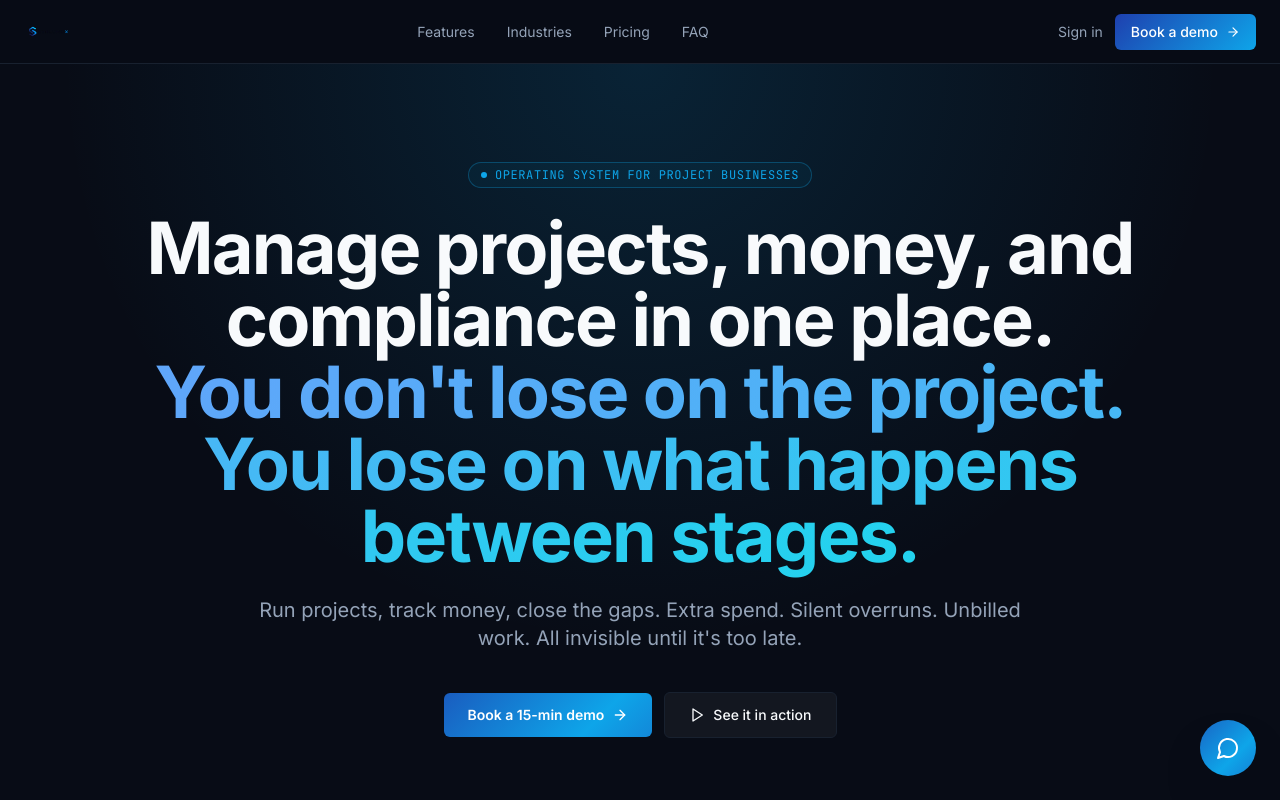
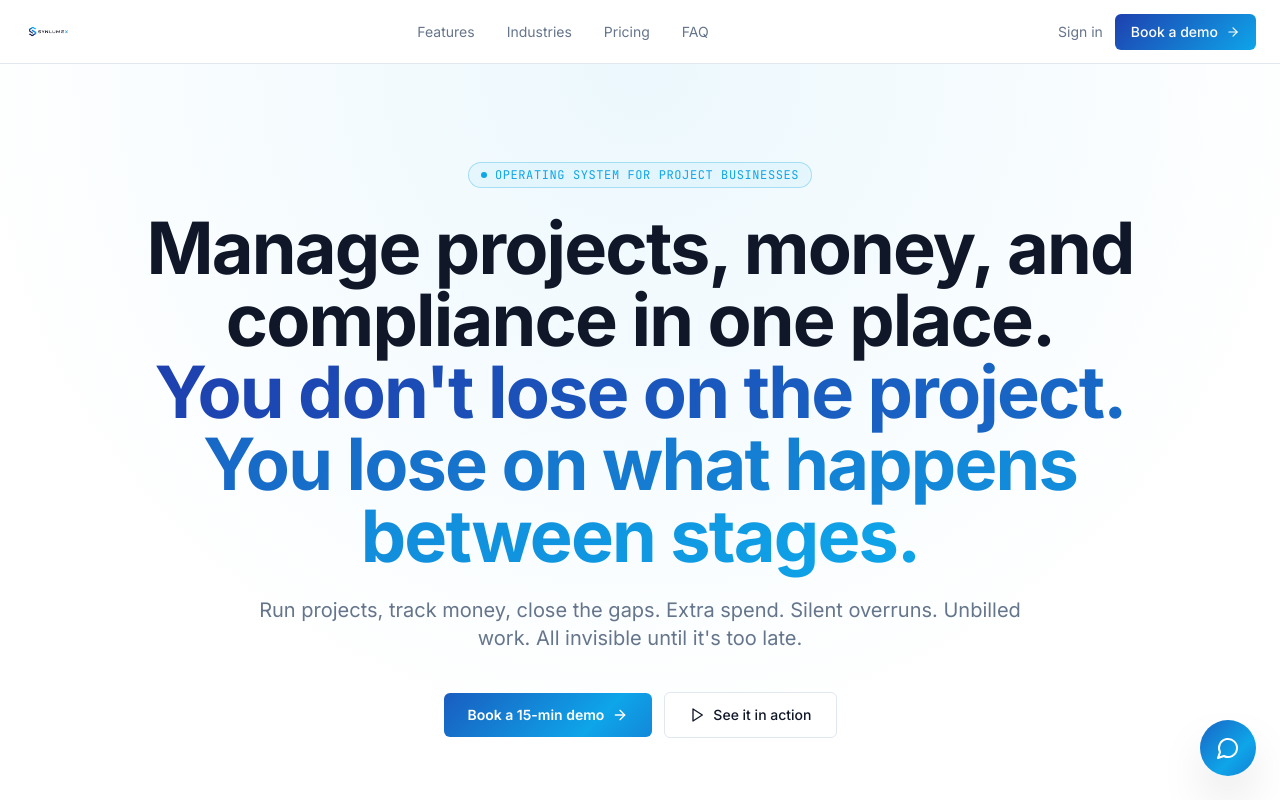
Before and after one commit to Collabify-org/synlumex-intel, a Next.js app: page / in a window 1280 px wide. Shown: the top 800 px of the page. Built offline with nearby package versions, Linux system fonts and the light colour scheme.

Commit message:
Update globals.css

```diff
--- a/app/globals.css
+++ b/app/globals.css
@@ -6,7 +6,41 @@
 
 @layer base {
   :root {
-    /* Core surfaces */
+    /* LIGHT THEME (default) */
+    --background: 0 0% 100%;
+    --foreground: 222 47% 11%;
+
+    --card: 0 0% 100%;
+    --card-foreground: 222 47% 11%;
+
+    --popover: 0 0% 100%;
+    --popover-foreground: 222 47% 11%;
+
+    /* Primary = SYNLUMEX cobalt */
+    --primary: 224 76% 40%;
+    --primary-foreground: 0 0% 100%;
+
+    --secondary: 210 40% 96%;
+    --secondary-foreground: 222 47% 11%;
+
+    --muted: 210 40% 96%;
+    --muted-foreground: 215 16% 47%;
+
+    --accent: 199 89% 48%;
+    --accent-foreground: 0 0% 100%;
+
+    --destructive: 0 72% 51%;
+    --destructive-foreground: 0 0% 100%;
+
+    --border: 214 32% 91%;
+    --input: 214 32% 91%;
+    --ring: 199 89% 48%;
+
+    --radius: 0.5rem;
+  }
+
+  /* DARK HERO override — applied via .dark-hero wrapper */
+  .dark-hero {
     --background: 222 47% 6%;
     --foreground: 210 40% 98%;
 
@@ -16,27 +50,14 @@
     --popover: 220 30% 9%;
     --popover-foreground: 210 40% 98%;
 
-    /* Primary = SYNLUMEX cobalt */
-    --primary: 224 76% 40%;
-    --primary-foreground: 210 40% 98%;
-
     --secondary: 217 33% 14%;
     --secondary-foreground: 210 40% 98%;
 
     --muted: 217 33% 14%;
     --muted-foreground: 215 20% 65%;
 
-    --accent: 199 89% 48%;
-    --accent-foreground: 210 40% 98%;
-
-    --destructive: 0 72% 51%;
-    --destructive-foreground: 210 40% 98%;
-
     --border: 217 33% 14%;
     --input: 217 33% 14%;
-    --ring: 199 89% 48%;
-
-    --radius: 0.5rem;
   }
 }
 
@@ -54,18 +75,18 @@
   }
 
   ::selection {
-    background: hsl(199 89% 48% / 0.3);
-    color: hsl(210 40% 98%);
+    background: hsl(199 89% 48% / 0.25);
+    color: hsl(222 47% 11%);
   }
 
   ::-webkit-scrollbar { width: 8px; height: 8px; }
   ::-webkit-scrollbar-track { background: transparent; }
   ::-webkit-scrollbar-thumb {
-    background: hsl(217 33% 20%);
+    background: hsl(214 20% 80%);
     border-radius: 4px;
   }
   ::-webkit-scrollbar-thumb:hover {
-    background: hsl(199 89% 40%);
+    background: hsl(199 89% 48%);
   }
 
   :focus-visible {
@@ -80,14 +101,8 @@
    ============================================================ */
 
 @keyframes fadeInUp {
-  from {
-    opacity: 0;
-    transform: translateY(24px);
-  }
-  to {
-    opacity: 1;
-    transform: translateY(0);
-  }
+  from { opacity: 0; transform: translateY(24px); }
+  to { opacity: 1; transform: translateY(0); }
 }
 
 @keyframes fadeIn {
@@ -96,14 +111,8 @@
 }
 
 @keyframes scaleIn {
-  from {
-    opacity: 0;
-    transform: scale(0.95);
-  }
-  to {
-    opacity: 1;
-    transform: scale(1);
-  }
+  from { opacity: 0; transform: scale(0.95); }
+  to { opacity: 1; transform: scale(1); }
 }
 
 @keyframes pulse {
@@ -112,12 +121,8 @@
 }
 
 @keyframes pulseGlow {
-  0%, 100% {
-    box-shadow: 0 0 0 0 hsl(199 89% 48% / 0.4);
-  }
-  50% {
-    box-shadow: 0 0 24px 8px hsl(199 89% 48% / 0);
-  }
+  0%, 100% { box-shadow: 0 0 0 0 hsl(199 89% 48% / 0.4); }
+  50% { box-shadow: 0 0 24px 8px hsl(199 89% 48% / 0); }
 }
 
 @keyframes rotateSlow {
@@ -141,14 +146,8 @@
 }
 
 @keyframes slideInRight {
-  from {
-    opacity: 0;
-    transform: translateX(20px);
-  }
-  to {
-    opacity: 1;
-    transform: translateX(0);
-  }
+  from { opacity: 0; transform: translateX(20px); }
+  to { opacity: 1; transform: translateX(0); }
 }
 
 @keyframes drawLine {
@@ -170,48 +169,65 @@
     font-feature-settings: 'tnum', 'zero';
   }
 
-  /* Card glow */
+  /* Light theme card shadow */
   .card-glow {
     box-shadow:
-      0 0 0 1px hsl(217 33% 14%),
-      0 4px 24px -8px rgba(30, 64, 175, 0.25);
+      0 0 0 1px hsl(214 32% 91%),
+      0 1px 3px rgba(15, 23, 42, 0.04),
+      0 4px 16px -4px rgba(30, 64, 175, 0.08);
   }
 
-  /* Brand glow */
   .brand-glow {
     box-shadow: 0 0 24px -4px rgba(14, 165, 233, 0.4);
   }
 
-  /* Brand gradient background */
   .brand-gradient {
     background: linear-gradient(135deg, #1e40af 0%, #0ea5e9 100%);
   }
 
-  /* Animated gradient (for special CTAs) */
   .brand-gradient-animated {
     background: linear-gradient(135deg, #1e40af 0%, #0ea5e9 50%, #1e40af 100%);
     background-size: 200% 200%;
     animation: gradientShift 4s ease infinite;
   }
 
-  /* Brand gradient text */
   .brand-gradient-text {
+    background: linear-gradient(135deg, #1e40af 0%, #0ea5e9 100%);
+    -webkit-background-clip: text;
+    background-clip: text;
+    -webkit-text-fill-color: transparent;
+  }
+
+  /* Dark hero — use this variant for gradient text on dark backgrounds */
+  .dark-hero .brand-gradient-text {
     background: linear-gradient(135deg, #60a5fa 0%, #22d3ee 100%);
     -webkit-background-clip: text;
     background-clip: text;
     -webkit-text-fill-color: transparent;
   }
 
-  /* Grid texture for hero backgrounds */
   .bg-grid {
+    background-image:
+      linear-gradient(to right, hsl(214 32% 91% / 0.5) 1px, transparent 1px),
+      linear-gradient(to bottom, hsl(214 32% 91% / 0.5) 1px, transparent 1px);
+    background-size: 32px 32px;
+  }
+
+  .dark-hero .bg-grid {
     background-image:
       linear-gradient(to right, hsl(217 33% 14% / 0.3) 1px, transparent 1px),
       linear-gradient(to bottom, hsl(217 33% 14% / 0.3) 1px, transparent 1px);
-    background-size: 32px 32px;
   }
 
-  /* Radial glow for hero */
   .bg-radial-glow {
+    background: radial-gradient(
+      circle at 50% 0%,
+      rgba(14, 165, 233, 0.08) 0%,
+      transparent 60%
+    );
+  }
+
+  .dark-hero .bg-radial-glow {
     background: radial-gradient(
       circle at 50% 0%,
       rgba(14, 165, 233, 0.15) 0%,
@@ -226,7 +242,6 @@
     transition: opacity 700ms cubic-bezier(0.16, 1, 0.3, 1),
                 transform 700ms cubic-bezier(0.16, 1, 0.3, 1);
   }
-
   .reveal.is-visible {
     opacity: 1;
     transform: translateY(0);
@@ -239,8 +254,6 @@
   .reveal-delay-500 { transition-delay: 500ms; }
 
   /* ========== HOVER EFFECTS ========== */
-
-  /* Lift on hover — for cards */
   .hover-lift {
     transition: transform 300ms cubic-bezier(0.16, 1, 0.3, 1),
                 box-shadow 300ms cubic-bezier(0.16, 1, 0.3, 1),
@@ -253,7 +266,12 @@
       0 0 0 1px hsl(199 89% 48% / 0.3);
   }
 
-  /* Glow icon on card hover (use with group) */
+  .dark-hero .hover-lift:hover {
+    box-shadow:
+      0 12px 40px -12px rgba(14, 165, 233, 0.4),
+      0 0 0 1px hsl(199 89% 48% / 0.5);
+  }
+
   .hover-icon-glow {
     transition: transform 300ms ease, background 300ms ease;
   }
@@ -262,7 +280,6 @@
     background: linear-gradient(135deg, #1e40af 0%, #0ea5e9 100%);
   }
 
-  /* Arrow slide on button hover */
   .btn-arrow {
     transition: transform 300ms cubic-bezier(0.16, 1, 0.3, 1);
   }
@@ -270,7 +287,6 @@
     transform: translateX(4px);
   }
 
-  /* Button scale + glow */
   .btn-primary {
     transition: transform 200ms ease, box-shadow 200ms ease, opacity 200ms ease;
   }
@@ -282,43 +298,24 @@
     transform: translateY(0);
   }
 
-  /* Subtle floating animation */
-  .animate-float {
-    animation: float 4s ease-in-out infinite;
-  }
+  .animate-float { animation: float 4s ease-in-out infinite; }
+  .animate-rotate-slow { animation: rotateSlow 30s linear infinite; }
+  .animate-rotate-reverse { animation: rotateReverse 40s linear infinite; }
+  .animate-pulse-glow { animation: pulseGlow 2s ease-in-out infinite; }
 
-  /* Slow rotation for Loop diagram */
-  .animate-rotate-slow {
-    animation: rotateSlow 30s linear infinite;
-  }
-  .animate-rotate-reverse {
-    animation: rotateReverse 40s linear infinite;
-  }
-
-  /* Pulse glow for live dot */
-  .animate-pulse-glow {
-    animation: pulseGlow 2s ease-in-out infinite;
-  }
-
-  /* SVG line drawing animation */
   .animate-draw-line {
     stroke-dasharray: 1000;
     stroke-dashoffset: 1000;
     animation: drawLine 2s ease-out forwards;
   }
 
-  /* Dashed line moving (for connection lines) */
   .animate-dash {
     stroke-dasharray: 8 8;
     animation: dash 20s linear infinite;
   }
 
-  /* Number counter pulse when counting */
-  .counter-pulse {
-    animation: pulse 400ms ease-in-out;
-  }
+  .counter-pulse { animation: pulse 400ms ease-in-out; }
 
-  /* ========== FLOATING CONTACT WIDGET ========== */
   .contact-fab {
     transition: transform 300ms cubic-bezier(0.16, 1, 0.3, 1),
                 box-shadow 300ms ease;
@@ -328,23 +325,9 @@
     box-shadow: 0 12px 32px -8px rgba(14, 165, 233, 0.7);
   }
 
-  .contact-option {
-    transition: transform 300ms cubic-bezier(0.16, 1, 0.3, 1),
-                opacity 300ms ease;
-  }
-
-  /* ========== FAQ ACCORDION ========== */
-  details summary::-webkit-details-marker {
-    display: none;
-  }
-  details[open] summary ~ * {
-    animation: fadeIn 300ms ease;
-  }
+  details summary::-webkit-details-marker { display: none; }
+  details[open] summary ~ * { animation: fadeIn 300ms ease; }
 }
-
-/* ============================================================
-   REDUCED MOTION — accessibility
-   ============================================================ */
 
 @media (prefers-reduced-motion: reduce) {
   *,
@@ -355,9 +338,5 @@
     transition-duration: 0.01ms !important;
     scroll-behavior: auto !important;
   }
-
-  .reveal {
-    opacity: 1;
-    transform: none;
-  }
+  .reveal { opacity: 1; transform: none; }
 }
```
